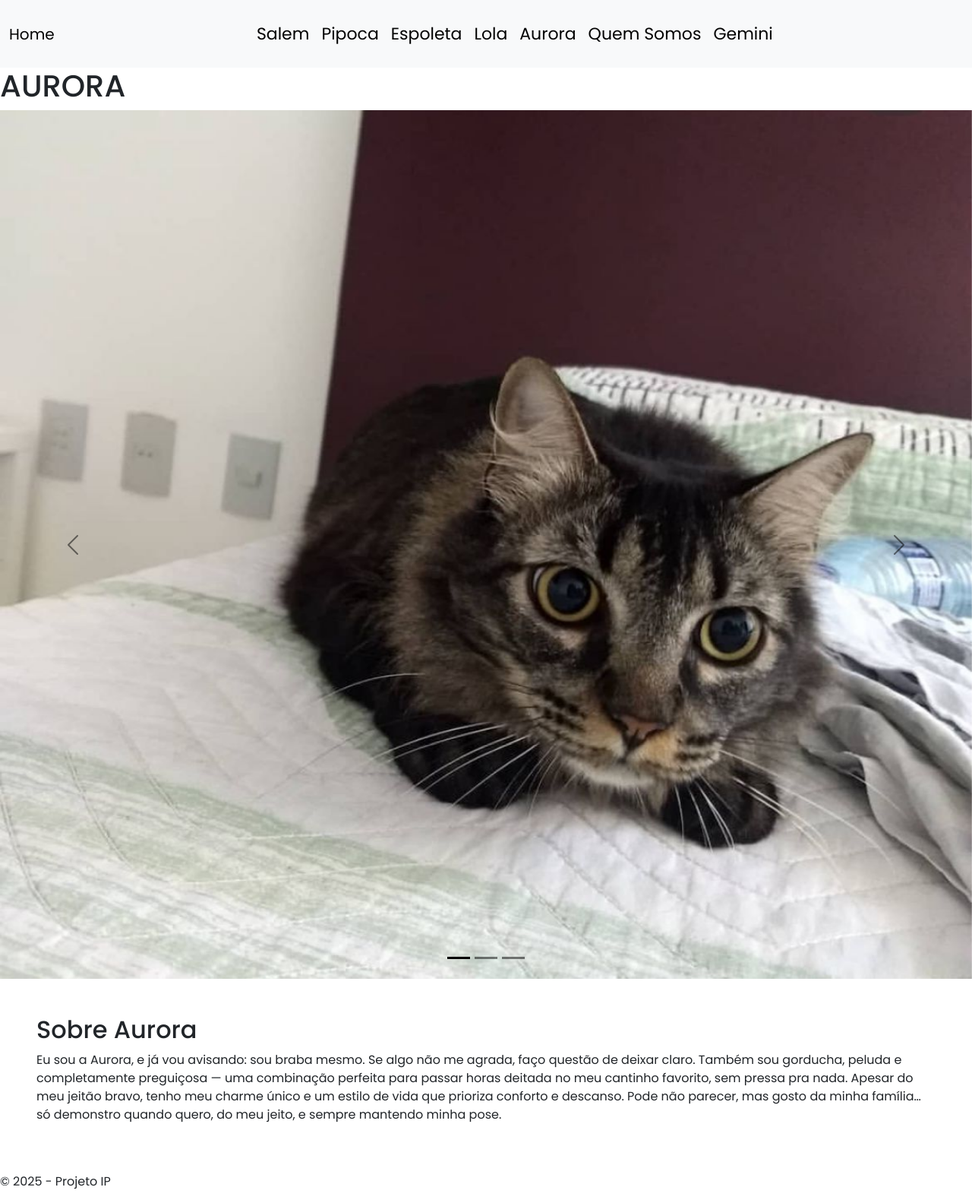
After one commit to IanFontanive/CatPages, a Flask app: page /gato_aurora in a window 1280 px wide. The commit adds this page. Shown: the whole page at 76% size. Run offline with Flask 3, Linux system fonts and the light colour scheme.

Commit message:
feat: atualizar estrutura do projeto e conteúdos das páginas
- Criação da página HTML e endereçamento da API do Gemini
- Carrossel de gatos funcionando corretamente
- Páginas sobre da Lola e da Aurora atualizadas
- Adicionado padding à descrição dos gatos para melhor apresentação visual

```diff
--- a/app.py
+++ b/app.py
@@ -26,4 +26,12 @@ def gato_pipoca():
 def gato_lola():
     return render_template('gato_lola.html')
 
+@app.route('/gato_aurora')
+def gato_aurora():
+    return render_template('gato_aurora.html')
+
+@app.route('/gemini')
+def gemini():
+    return render_template('gemini.html')
+
 app.run()
--- /dev/null
+++ b/templates/gato_aurora.html
@@ -0,0 +1,65 @@
+{% extends "modelo.html" %}
+{% block conteudo %}
+
+    <h1>AURORA</h1>
+
+
+<!-- Cabeçalho do site -->
+<header class="site-header">
+    <nav class="navbar-container">
+        <!-- sua navbar entra aqui -->
+    </nav>
+</header>
+
+<!-- Conteúdo principal -->
+<main class="main-content">
+    <!-- Seção do carrossel -->
+    <section class="carousel-section">
+        <div class="carousel-wrapper">
+            <div id="carouselExampleDark" class="carousel carousel-dark slide">
+                <div class="carousel-indicators">
+                    <button type="button" data-bs-target="#carouselExampleDark" data-bs-slide-to="0" class="active" aria-current="true" aria-label="Slide 1"></button>
+                    <button type="button" data-bs-target="#carouselExampleDark" data-bs-slide-to="1" aria-label="Slide 2"></button>
+                    <button type="button" data-bs-target="#carouselExampleDark" data-bs-slide-to="2" aria-label="Slide 3"></button>
+                </div>
+                <div class="carousel-inner">
+                    <div class="carousel-item active" data-bs-interval="10000">
+                        <img src="../static/img/imagens_gatos/aurora1.jpeg" class="d-block w-100" alt="...">
+                    </div>
+                    <div class="carousel-item" data-bs-interval="2000">
+                        <img src="../static/img/imagens_gatos/aurora2.jpeg" class="d-block w-100" alt="...">
+                        <div class="carousel-caption d-none d-md-block">
+                        </div>
+                    </div>
+                    <div class="carousel-item">
+                        <img src="../static/img/imagens_gatos/aurora3.jpeg" class="d-block w-100" alt="...">
+                    </div>
+                </div>
+                <button class="carousel-control-prev" type="button" data-bs-target="#carouselExampleDark" data-bs-slide="prev">
+                    <span class="carousel-control-prev-icon" aria-hidden="true"></span>
+                    <span class="visually-hidden">Previous</span>
+                </button>
+
+                <button class="carousel-control-next" type="button" data-bs-target="#carouselExampleDark" data-bs-slide="next">
+                    <span class="carousel-control-next-icon" aria-hidden="true"></span>
+                    <span class="visually-hidden">Next</span>
+                </button>
+            </div>
+        </div>
+    </section>
+    <!-- Outras seções do site -->
+    <section class="info-section">
+        <div class="content-wrapper p-5">
+            <h2>Sobre Aurora</h2>
+            <p>Eu sou a Aurora, e já vou avisando: sou braba mesmo. Se algo não me agrada, faço questão de deixar claro. Também sou gorducha, peluda e completamente preguiçosa — uma combinação perfeita para passar horas deitada no meu cantinho favorito, sem pressa pra nada. Apesar do meu jeitão bravo, tenho meu charme único e um estilo de vida que prioriza conforto e descanso. Pode não parecer, mas gosto da minha família… só demonstro quando quero, do meu jeito, e sempre mantendo minha pose.</p>
+        </div>
+    </section>
+</main>
+<!-- Rodapé -->
+<footer class="site-footer">
+    <div class="footer-content">
+        <p>© 2025 - Projeto IP</p>
+    </div>
+</footer>
+
+{% endblock %}
--- /dev/null
+++ b/templates/gemini.html
@@ -0,0 +1,6 @@
+{% extends "modelo.html" %}
+{% block conteudo %}
+
+<h1>API GEMINI</h1>
+
+{% endblock %}
--- a/templates/index.html
+++ b/templates/index.html
@@ -25,4 +25,3 @@
 
 
     {% endblock %}
-    <script src="https://cdn.jsdelivr.net/npm/bootstrap@5.3.8/dist/js/bootstrap.bundle.min.js" integrity="sha384-FKyoEForCGlyvwx9Hj09JcYn3nv7wiPVlz7YYwJrWVcXK/BmnVDxM+D2scQbITxI" crossorigin="anonymous"></script>
--- a/templates/modelo.html
+++ b/templates/modelo.html
@@ -9,6 +9,7 @@
     <link rel="preconnect" href="https://fonts.gstatic.com" crossorigin>
     <link href="https://fonts.googleapis.com/css2?family=Poppins:wght@300;400;500;600;700&display=swap" rel="stylesheet">
     <link rel="stylesheet" href="{{ url_for('static', filename='css/style.css') }}">
+    <script src="https://cdn.jsdelivr.net/npm/bootstrap@5.3.8/dist/js/bootstrap.bundle.min.js" integrity="sha384-FKyoEForCGlyvwx9Hj09JcYn3nv7wiPVlz7YYwJrWVcXK/BmnVDxM+D2scQbITxI" crossorigin="anonymous"></script>
 </head>
 <body>
 <nav class="navbar navbar-expand-sm bg-body-tertiary">
@@ -32,7 +33,13 @@
           <a class="nav-link active" href="/gato_lola">Lola</a>
         </li>
           <li class="nav-item">
+          <a class="nav-link active" href="/gato_aurora">Aurora</a>
+        </li>
+          <li class="nav-item">
           <a class="nav-link active" aria-current="page" href="/quem_somos">Quem Somos</a>
+        </li>
+          <li class="nav-item">
+          <a class="nav-link active" aria-current="page" href="/gemini">Gemini</a>
         </li>
       </ul>
     </div>
```
Also changed, not shown: static/css/style.css (line endings or trailing spaces), static/img/imagens_gatos/aurora1.jpeg (added), static/img/imagens_gatos/aurora2.jpeg (added), static/img/imagens_gatos/aurora3.jpeg (added), static/img/imagens_gatos/espoleta1.jpeg (added), static/img/imagens_gatos/espoleta2.jpeg (added), static/img/imagens_gatos/espoleta3.jpeg (added), static/img/imagens_gatos/pipoca1.jpeg (added), static/img/imagens_gatos/pipoca2.jpeg (added), static/img/imagens_gatos/pipoca3.jpeg (added), static/img/imagens_gatos/salem1.jpeg (added), static/img/imagens_gatos/salem2.jpeg (added), static/img/imagens_gatos/salem3.jpeg (added).
